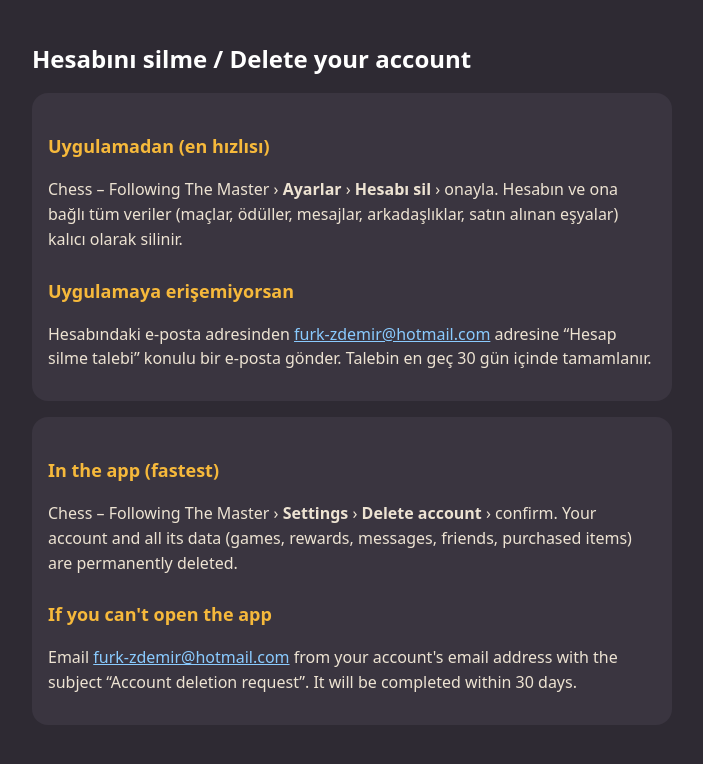
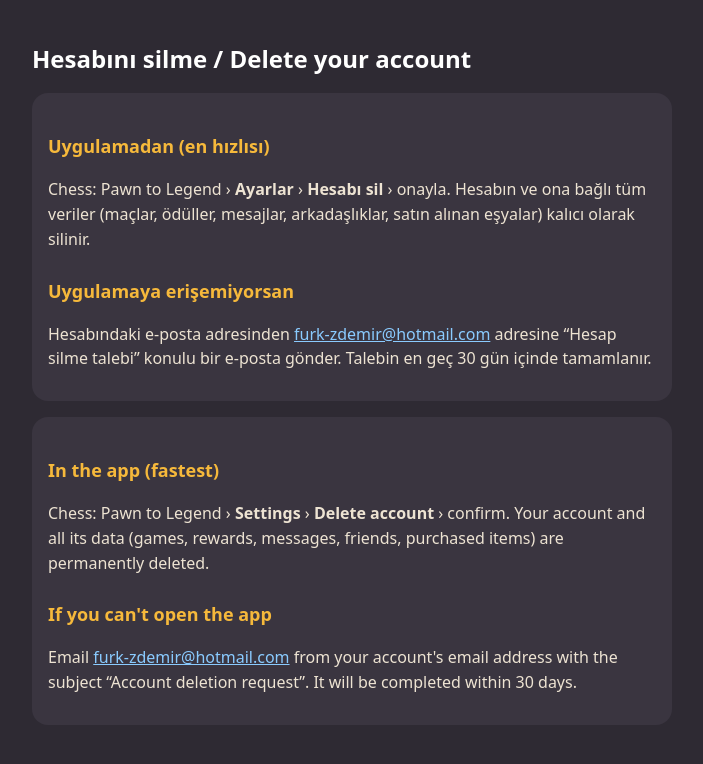
Before and after one commit to furk-zdemir/satranc-davet, a plain HTML site: page hesap-silme/index.html in a window 1280 px wide. Shown: the whole page, without its empty margins (288-991 px from the left). Drawn offline with Linux system fonts and the light colour scheme.

Commit message:
index.html

```diff
--- a/hesap-silme/index.html
+++ b/hesap-silme/index.html
@@ -3,7 +3,7 @@
 <head>
 <meta charset="utf-8">
 <meta name="viewport" content="width=device-width, initial-scale=1">
-<title>Hesap silme · Chess – Following The Master</title>
+<title>Hesap silme · Chess: Pawn to Legend</title>
 <style>
   body { margin: 0; background: #2E2A33; color: #EDE3D2; font-family: system-ui, -apple-system, "Segoe UI", sans-serif; line-height: 1.55; }
   main { max-width: 640px; margin: 0 auto; padding: 24px 16px 60px; }
@@ -16,13 +16,13 @@
 <h1>Hesabını silme / Delete your account</h1>
 <div class="box">
 <h2>Uygulamadan (en hızlısı)</h2>
-<p>Chess – Following The Master › <b>Ayarlar</b> › <b>Hesabı sil</b> › onayla. Hesabın ve ona bağlı tüm veriler (maçlar, ödüller, mesajlar, arkadaşlıklar, satın alınan eşyalar) kalıcı olarak silinir.</p>
+<p>Chess: Pawn to Legend › <b>Ayarlar</b> › <b>Hesabı sil</b> › onayla. Hesabın ve ona bağlı tüm veriler (maçlar, ödüller, mesajlar, arkadaşlıklar, satın alınan eşyalar) kalıcı olarak silinir.</p>
 <h2>Uygulamaya erişemiyorsan</h2>
 <p>Hesabındaki e-posta adresinden <a href="mailto:furk-zdemir@hotmail.com?subject=Hesap%20silme%20talebi">furk-zdemir@hotmail.com</a> adresine “Hesap silme talebi” konulu bir e-posta gönder. Talebin en geç 30 gün içinde tamamlanır.</p>
 </div>
 <div class="box" style="margin-top:16px">
 <h2>In the app (fastest)</h2>
-<p>Chess – Following The Master › <b>Settings</b> › <b>Delete account</b> › confirm. Your account and all its data (games, rewards, messages, friends, purchased items) are permanently deleted.</p>
+<p>Chess: Pawn to Legend › <b>Settings</b> › <b>Delete account</b> › confirm. Your account and all its data (games, rewards, messages, friends, purchased items) are permanently deleted.</p>
 <h2>If you can't open the app</h2>
 <p>Email <a href="mailto:furk-zdemir@hotmail.com?subject=Account%20deletion%20request">furk-zdemir@hotmail.com</a> from your account's email address with the subject “Account deletion request”. It will be completed within 30 days.</p>
 </div>
```
